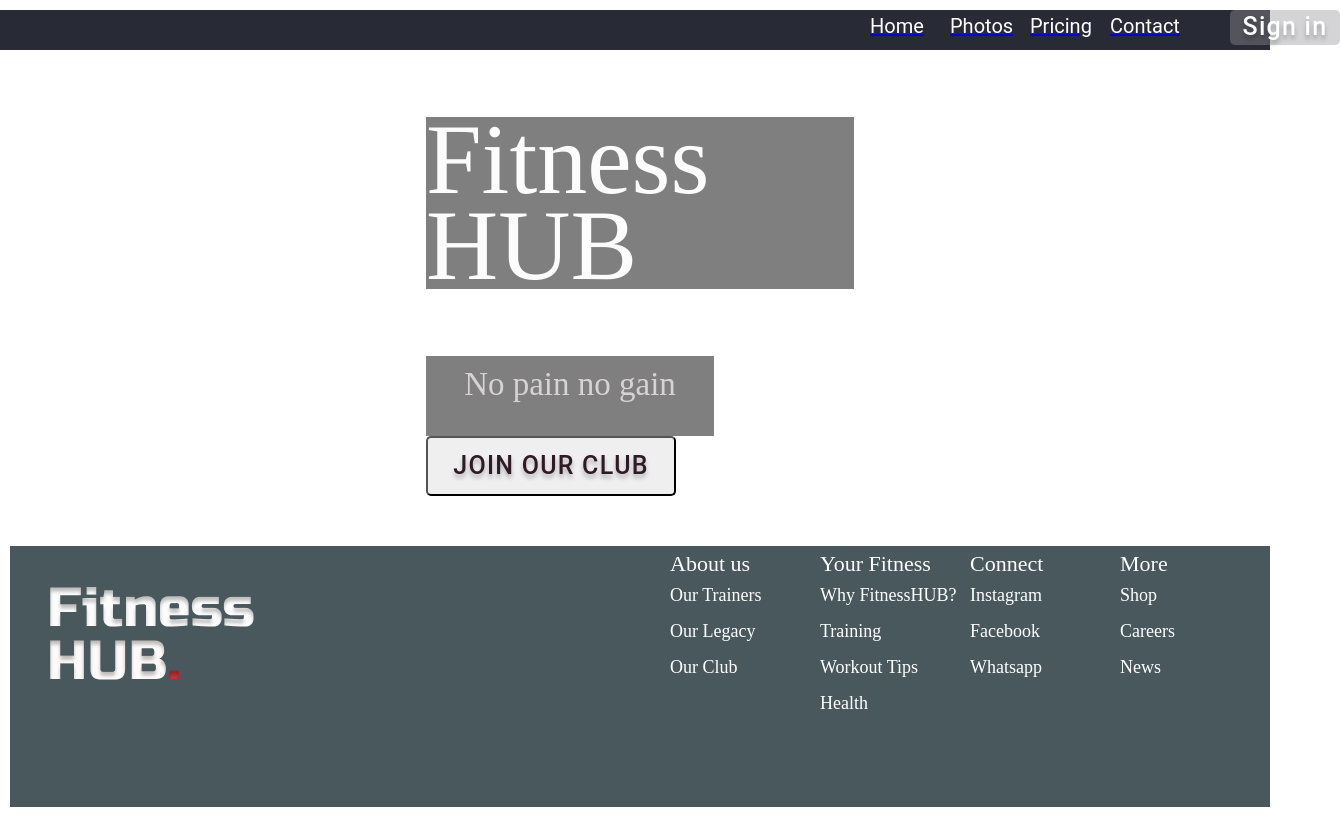
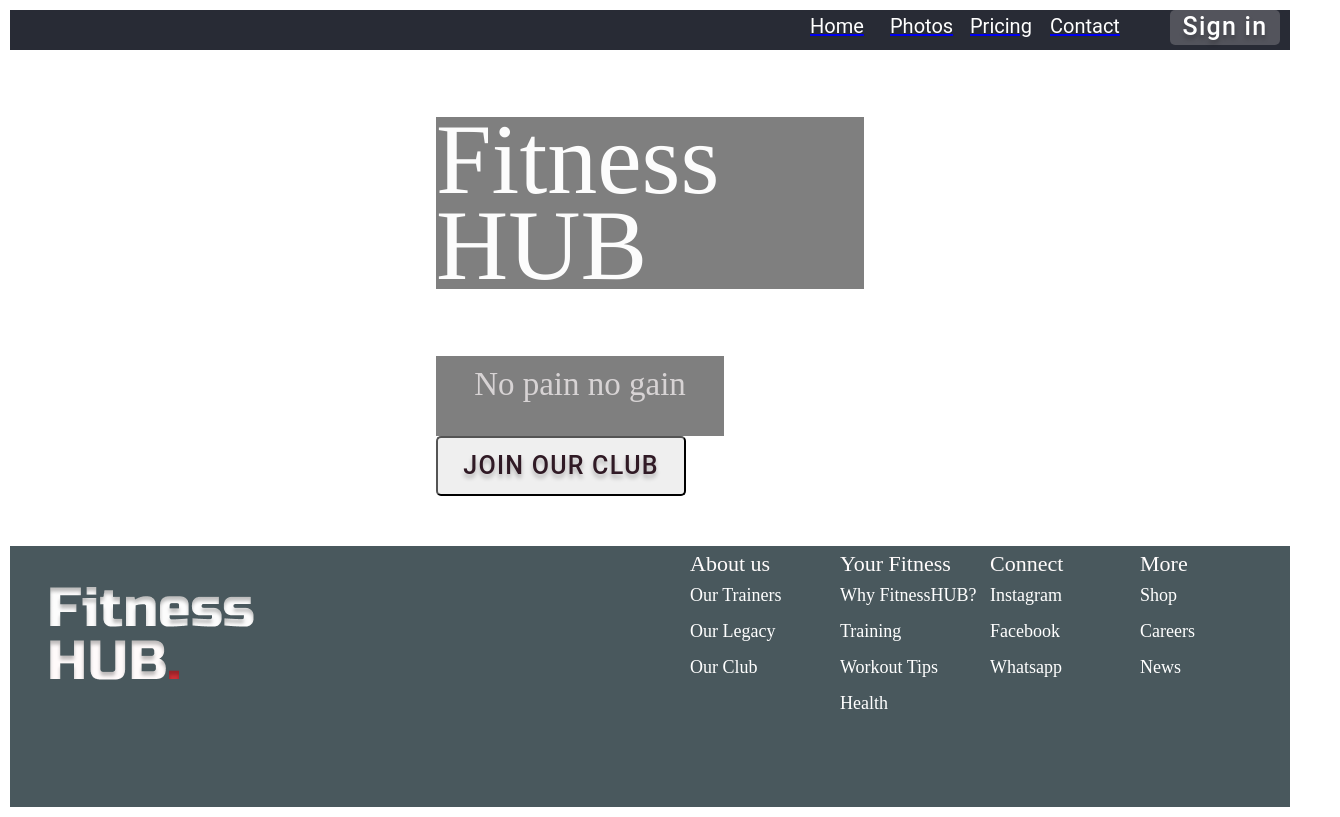
Before and after one commit to yanakin394/week5gym, a plain HTML site: page index.html in a window 1280 px wide. Shown: the whole page, 1340 px wide, since content can reach past the window. Drawn offline with Linux system fonts and the light colour scheme; a web font is replaced by a local one.

Commit message:
button changed

```diff
--- a/styles/style.css
+++ b/styles/style.css
@@ -3,12 +3,10 @@
     padding: 0;
 }
 
-html {
+body {
     background-image: url(/assets/images/gym.png);
     background-size: auto;
-}
-
-body {
+    width: 100%;
     margin: 10px;
     color: gray;
     display: flex;
@@ -16,15 +14,18 @@ body {
     align-items: flex-end;
 }
 
+.nav {
+    width: 100%;
+    height: 40px;
+    background-color: rgba(19, 22, 33, 0.91);
+    flex-direction: row;
+}
+
 .menu {
-    width: 2000px;
-    height: 40px;
-    left: 0px;
-    top: 0px;
-    background: rgba(19, 22, 33, 0.91);
+    margin-right: 80px;
     display: flex;
     flex-direction: row;
-    justify-content: flex-end;
+    justify-content: right;
 }
 
 .link {
```
